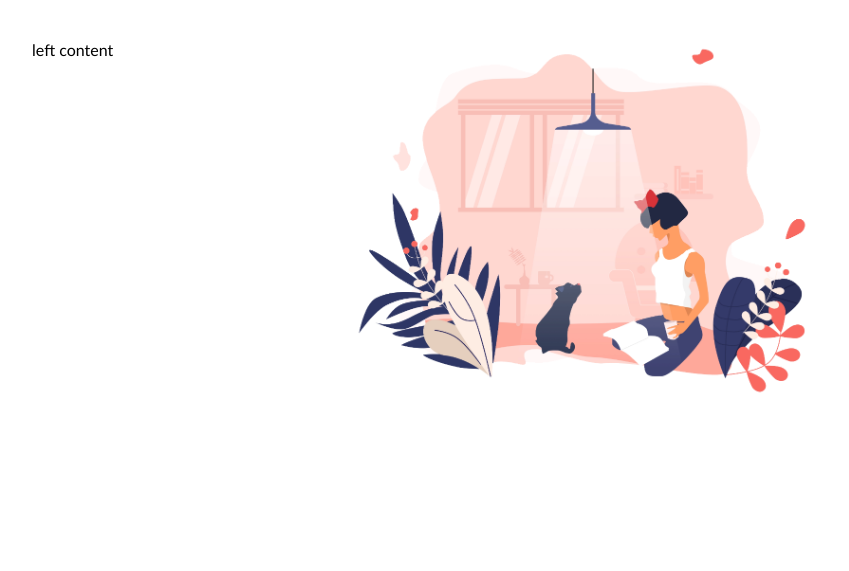
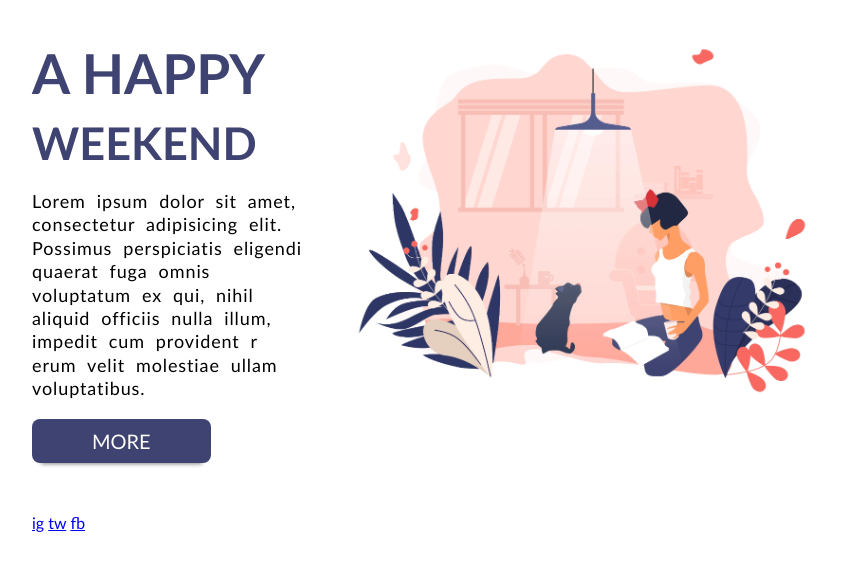
Before and after one commit to RokasSweets/05-prmdn, a website: page index.html in a window 1280 px wide. Shown: the part 91-662 px from the top of the page, without its empty margins (208-1057 px from the left). Drawn offline with Linux system fonts and the light colour scheme.

Commit message:
main content add

```diff
--- a/index.html
+++ b/index.html
@@ -43,6 +43,7 @@
             display: inline-block;
             border-radius: 0.2em;
             line-height: 1em;
+            transition: all 0.3s;
             }
 
         nav > a:first-child {
@@ -75,6 +76,50 @@
             width: 60%;
             float: right;
             }
+
+        h1 {
+            color: #3F4371;
+            font-size: 55px;
+            text-transform: uppercase;
+            margin: 0;
+        }
+
+        h1 > span {
+            font-size: 45px;
+        }
+
+        p {
+            font-size: 18px;
+            line-height: 1.3em;
+            letter-spacing: 0.05em;
+            word-spacing: 0.3em;
+        }
+
+        main > div > a {
+            background-color: #3F4371;
+            color: #fff;
+            font-size: 20px;
+            padding: 0.5em;
+            padding-left: 3em;
+            padding-right: 3em;
+            text-decoration: none;
+            border-radius: 0.4em;
+            display: inline-block;
+            text-transform: uppercase;
+            box-shadow: 0px 0.5em 0.2em -0.45em #888;
+            transition: all 1s;
+        }
+
+        main > div > a:hover {
+            box-shadow: 0px 0.6em 0.4em -0.5em #555;
+
+        }
+
+        div > div {
+            margin-top: 50px;
+        }
+
+        div > div > a {}
     </style>
 </head>
 <body>
@@ -91,7 +136,17 @@
 
     <main>
         <div>
-            left content
+            <h1>A happy <span>weekend</span></h1>
+            <p>Lorem ipsum dolor sit amet, consectetur adipisicing elit. Possimus perspiciatis eligendi
+                quaerat fuga omnis voluptatum ex qui, nihil aliquid officiis nulla illum, impedit cum provident r
+                erum velit molestiae ullam voluptatibus.</p>
+            <a href="#">More</a>
+            <div>
+                <a href="#">ig</a>
+                <a href="#">tw</a>
+                <a href="#">fb</a>
+
+            </div>
         </div>
         <img src="./img/main.png" alt="main">
     </main>
```
